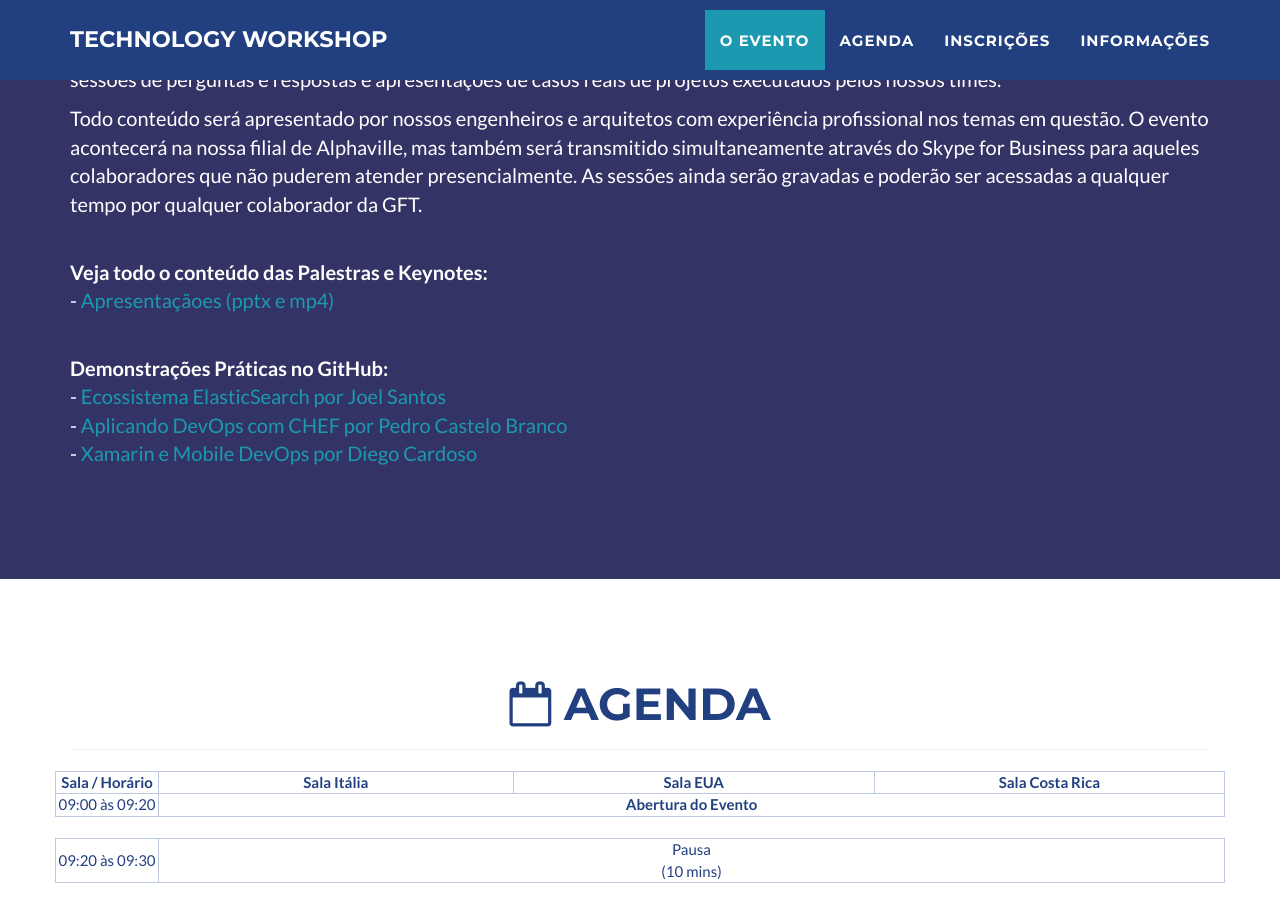
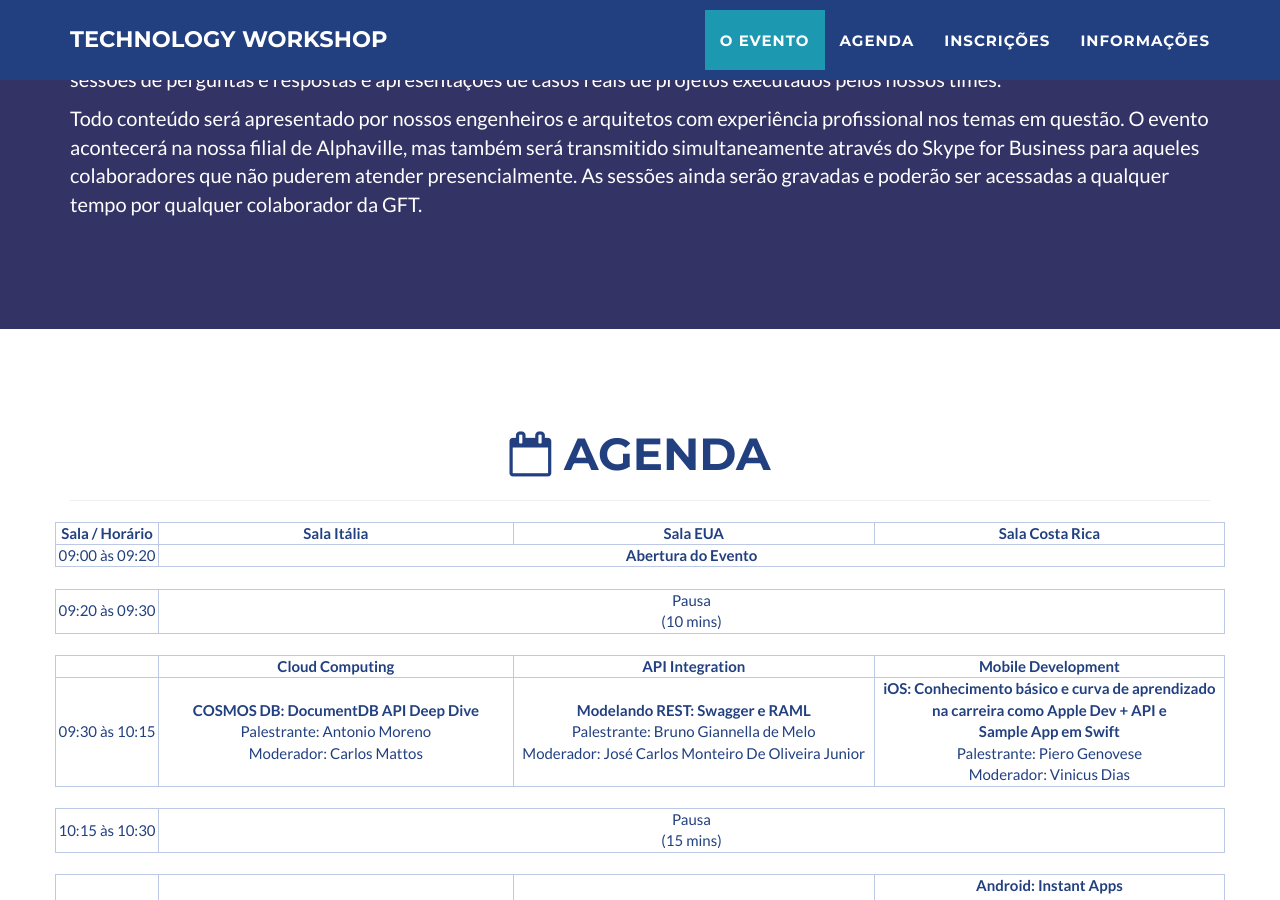
Before and after one commit to gft-technical-practices/2017-workshop-2, a Jekyll site: the page built from index.html, in a window 1280 px wide and 900 px high, scrolled down 1013 px. Built offline with Jekyll 4.4.1, drawn with Linux system fonts in a browser that asks for light colours.

Commit message:
Update evento.html

```diff
--- a/_includes/evento.html
+++ b/_includes/evento.html
@@ -18,24 +18,6 @@
                         Todo conteúdo será apresentado por nossos engenheiros e arquitetos com experiência profissional nos temas em questão.
                         O evento acontecerá na nossa filial de Alphaville, mas também será transmitido simultaneamente através do Skype for Business para aqueles colaboradores que não puderem atender presencialmente. As sessões ainda serão gravadas e poderão ser acessadas a qualquer tempo por qualquer colaborador da GFT.
                     </p>
-
-                    <p>
-                        <br/>
-                        <b>Veja todo o conteúdo das Palestras e Keynotes:</b>
-                        <br/>
-                        - <a href="bit.ly/gft-workshop-material" target="_blank">Apresentaçãoes (pptx e mp4)</a>
-                    </p>
-                    <p>
-                        <br/>
-                        <b>Demonstrações Práticas no GitHub:</b>
-                        <br/>
-                        - <a href="https://github.com/gft-technical-practices/Elasticsearch.client" target="_blank">Ecossistema ElasticSearch por Joel Santos</a>
-                        <br/>
-                        - <a href="https://github.com/gft-technical-practices/chef_adventure_works" target="_blank">Aplicando DevOps com CHEF por Pedro Castelo Branco</a>
-                        <br/>
-                        - <a href="https://github.com/gft-technical-practices/xamarin-mobile-devops" target="_blank">Xamarin e Mobile DevOps por Diego Cardoso</a>
-
-                    </p>
                 </div>
             </div>
         </div>
```
